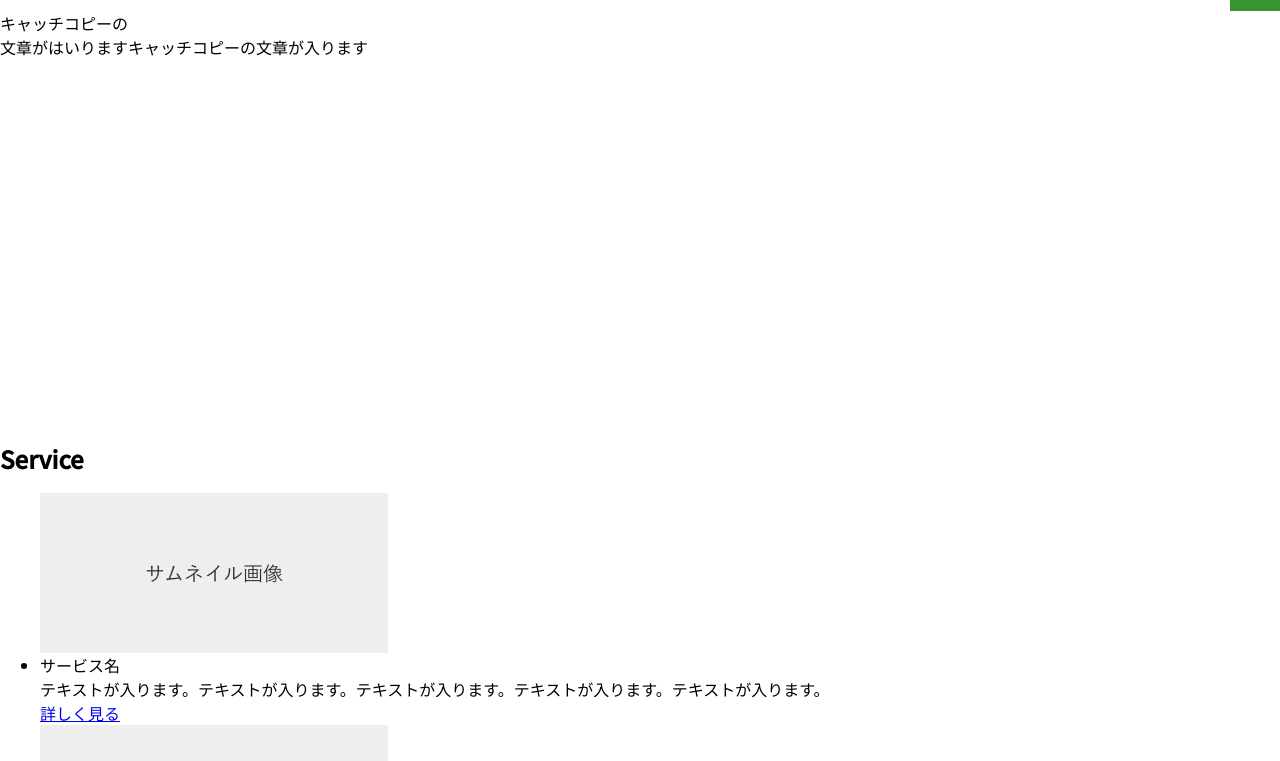
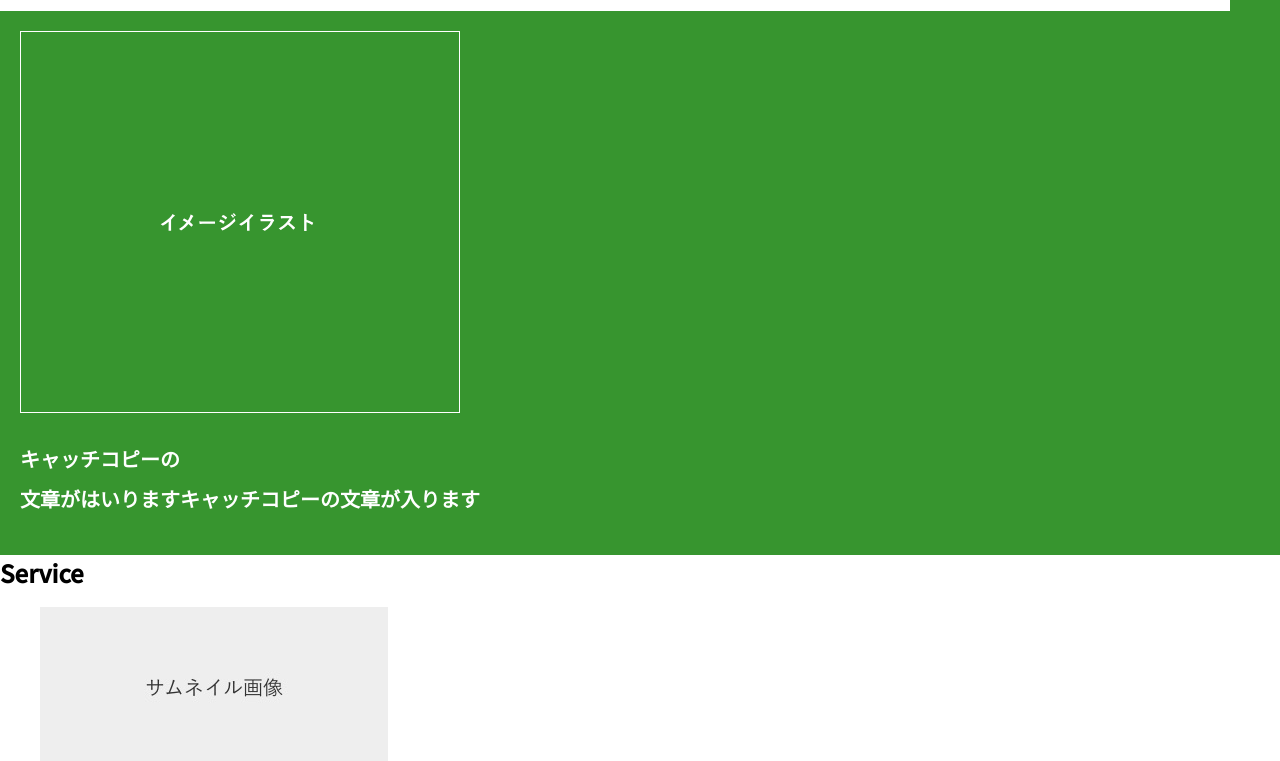
Before and after one commit to zakazan/mdn_coading_textbook, a plain HTML site: page EXERCISE01/index.html in a window 1280 px wide. Shown: the part 39-800 px from the top of the page. Drawn offline with Linux system fonts and the light colour scheme.

Commit message:
SPメインビジュアル

```diff
--- a/EXERCISE01/css/top.css
+++ b/EXERCISE01/css/top.css
@@ -109,3 +109,31 @@
 .mainContents {
     margin-top: 50px;
 }
+
+/* mainVisual */
+.mainVisual {
+    background-color: #37952f;
+    color: #fff;
+    padding: 20px 20px 36px;
+}
+
+.mainVisual__inner {
+    display: grid;
+    grid-template-columns: 1fr;
+    grid-template-rows: auto auto;
+    grid-template-areas:
+    'image'
+    'catch';
+    gap: 26px;
+}
+
+.mainVisual__catch {
+    grid-area: catch;
+    font-weight: bold;
+    font-size: 20px;
+    line-height: 2;
+}
+
+.mainVisual__image {
+    grid-area: image;
+}
```
